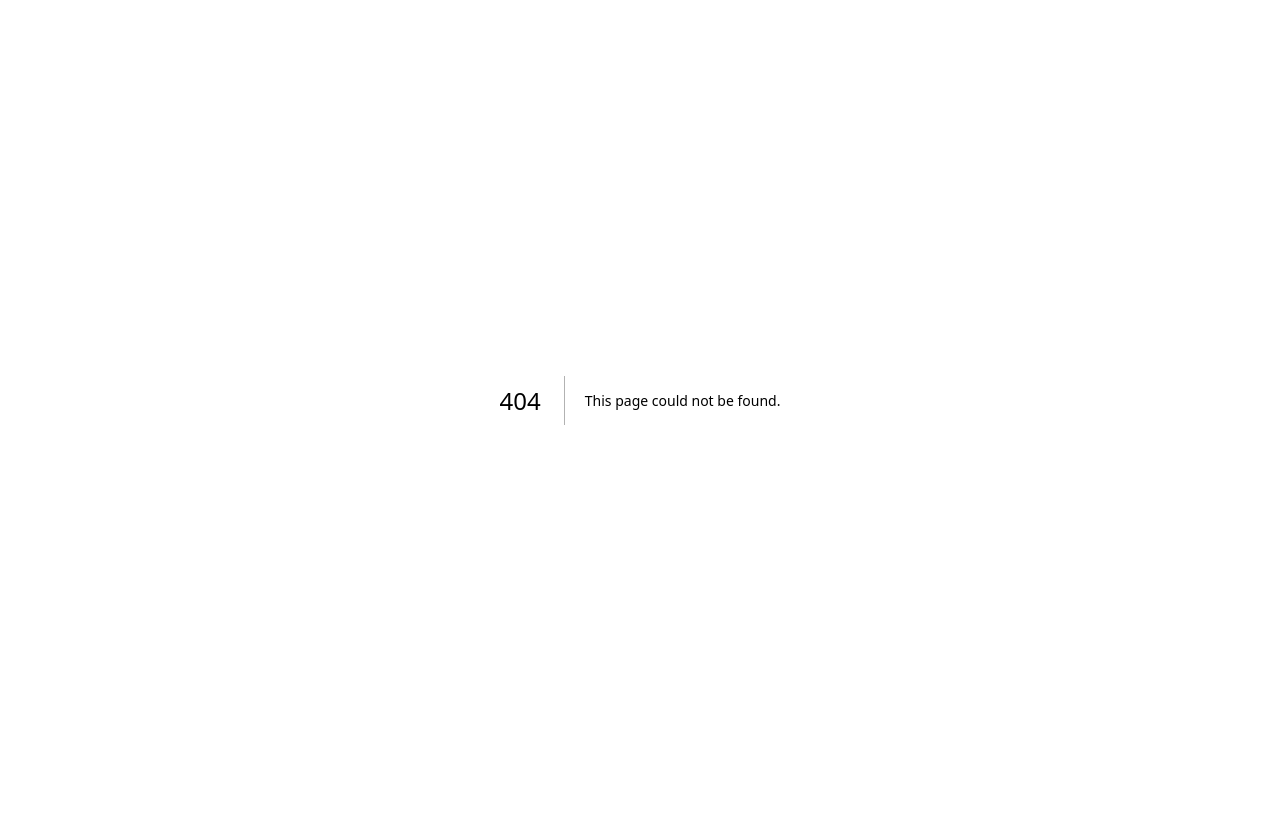
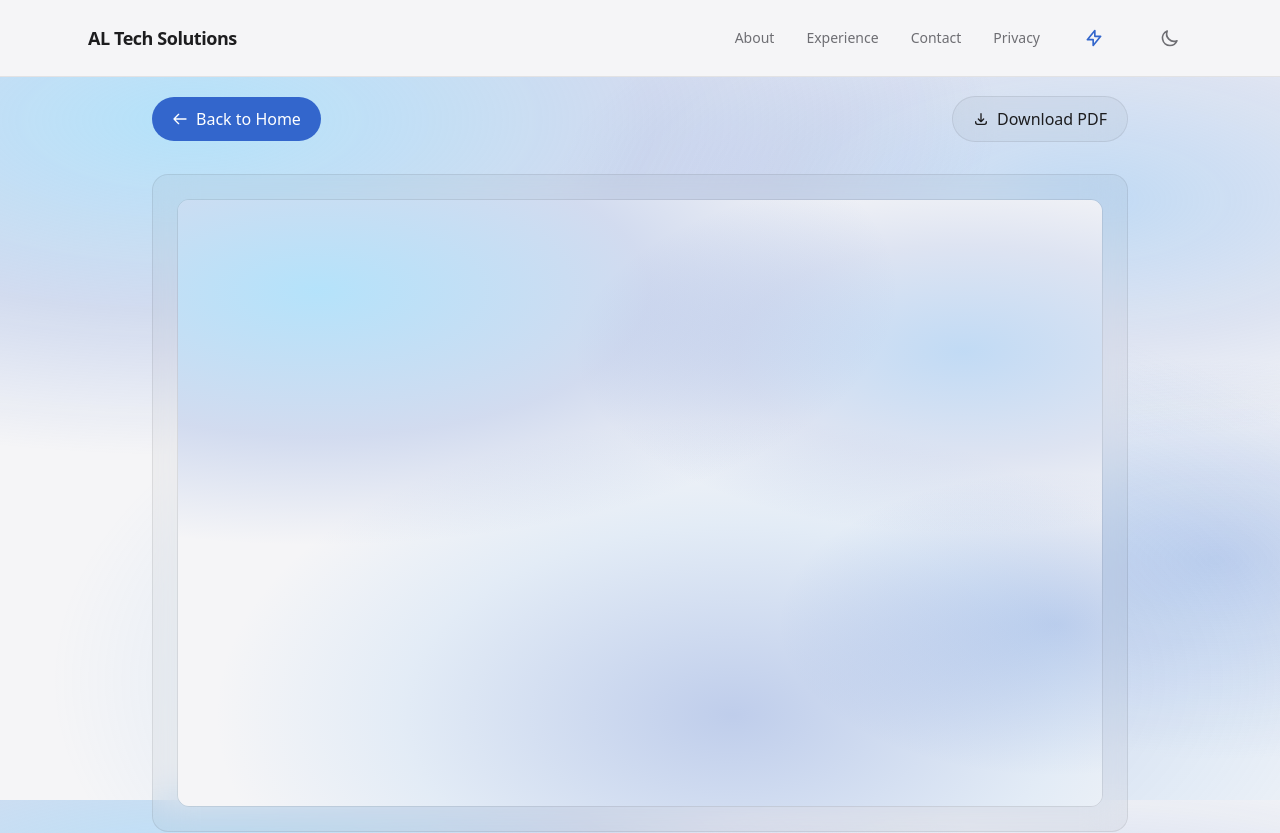
Before and after one commit to fecton/aboutme, a Next.js app: page /resume in a window 1280 px wide. Before the commit this address had no page. Shown: the top 833 px of the page. Before the commit the page ends 800 px from the top, so only its background shows below. Built offline with nearby package versions, Linux system fonts and the light colour scheme.

Commit message:
feat: remove covert letter and implement pdf viewer

```diff
--- /dev/null
+++ b/src/app/resume/page.tsx
@@ -0,0 +1,73 @@
+import type { Metadata } from "next";
+import Link from "next/link";
+import { Navbar } from "@/components/layout/Navbar";
+import { Footer } from "@/components/layout/Footer";
+import { PdfViewer } from "@/components/ui/PdfViewer";
+import { profile } from "@/data/profile";
+
+export const metadata: Metadata = {
+	title: "Resume - Andrii Lytvynenko",
+	description:
+		"Resume of Andrii Lytvynenko, Senior DevOps & Cloud Engineer. AWS & Kubernetes Certified. Available for B2B contracts.",
+	robots: { index: false, follow: true },
+};
+
+export default function ResumePage() {
+	return (
+		<>
+			<Navbar />
+			<main id="main-content" className="min-h-screen pt-24 pb-12">
+				<div className="mx-auto max-w-5xl px-4 sm:px-6">
+					<div className="mb-8 flex flex-col gap-4 sm:flex-row sm:items-center sm:justify-between">
+						<Link
+							href="/"
+							className="inline-flex items-center gap-2 rounded-full bg-accent px-5 py-2.5 font-medium text-white transition-colors hover:bg-accent-dark"
+						>
+							<svg
+								className="h-4 w-4"
+								fill="none"
+								stroke="currentColor"
+								viewBox="0 0 24 24"
+							>
+								<path
+									strokeLinecap="round"
+									strokeLinejoin="round"
+									strokeWidth={2}
+									d="M10 19l-7-7m0 0l7-7m-7 7h18"
+								/>
+							</svg>
+							Back to Home
+						</Link>
+						<a
+							href={profile.resumeUrl}
+							target="_blank"
+							rel="noopener noreferrer"
+							download="Andrii_Lytvynenko_Resume.pdf"
+							className="inline-flex items-center gap-2 rounded-full border border-border bg-surface px-5 py-2.5 font-medium text-foreground transition-colors hover:bg-surface-hover backdrop-blur-[20px]"
+						>
+							<svg
+								className="h-4 w-4"
+								fill="none"
+								stroke="currentColor"
+								viewBox="0 0 24 24"
+							>
+								<path
+									strokeLinecap="round"
+									strokeLinejoin="round"
+									strokeWidth={2}
+									d="M4 16v1a3 3 0 003 3h10a3 3 0 003-3v-1m-4-4l-4 4m0 0l-4-4m4 4V4"
+								/>
+							</svg>
+							Download PDF
+						</a>
+					</div>
+
+					<div className="rounded-2xl border border-border bg-surface p-4 backdrop-blur-[20px] md:p-6">
+						<PdfViewer src={profile.resumeUrl} title="Andrii Lytvynenko Resume" />
+					</div>
+				</div>
+			</main>
+			<Footer />
+		</>
+	);
+}
--- a/src/components/hero/HeroSection.tsx
+++ b/src/components/hero/HeroSection.tsx
@@ -1,6 +1,7 @@
 "use client";
 
 import Image from "next/image";
+import Link from "next/link";
 import { motion, useReducedMotion } from "framer-motion";
 import { profile } from "@/data/profile";
 import { useReduceEffects } from "@/components/providers/ReduceEffectsProvider";
@@ -104,25 +105,20 @@ export function HeroSection() {
 						variants={itemVariants}
 						className="flex flex-col items-center justify-center gap-4 sm:flex-row sm:flex-wrap"
 					>
+						<Link
+							href="/resume/"
+							className="flex min-h-[44px] min-w-[44px] items-center justify-center rounded-xl border border-border bg-accent px-6 py-3 font-medium text-white transition-all hover:bg-accent-dark focus-visible:ring-2 focus-visible:ring-border"
+						>
+							View Resume
+						</Link>
 						<a
 							href={profile.resumeUrl}
 							target="_blank"
 							rel="noopener noreferrer"
-							className="flex min-h-[44px] min-w-[44px] items-center justify-center rounded-xl border border-border bg-accent px-6 py-3 font-medium text-white transition-all hover:bg-accent-dark focus-visible:ring-2 focus-visible:ring-border"
+							className="flex min-h-[44px] min-w-[44px] items-center justify-center rounded-xl border border-border px-6 py-3 font-medium text-foreground transition-all hover:bg-surface-hover focus-visible:ring-2 focus-visible:ring-border"
 							download="Andrii_Lytvynenko_Resume.pdf"
 						>
 							Download Resume
-						</a>
-						<a
-							href={profile.coverLetterUrl}
-							target="_blank"
-							rel="noopener noreferrer"
-							className={`flex min-h-[44px] min-w-[44px] items-center justify-center rounded-xl border border-border px-6 py-3 font-medium text-foreground transition-all hover:bg-surface-hover focus-visible:ring-2 focus-visible:ring-border ${
-								reduceEffects ? "bg-background" : "bg-surface backdrop-blur-[20px]"
-							}`}
-							download="Andrii_Lytvynenko_Cover_Letter.pdf"
-						>
-							Download Cover Letter
 						</a>
 					</motion.div>
 				</motion.div>
--- /dev/null
+++ b/src/components/ui/PdfViewer.tsx
@@ -0,0 +1,14 @@
+interface PdfViewerProps {
+	src: string;
+	title: string;
+}
+
+export function PdfViewer({ src, title }: PdfViewerProps) {
+	return (
+		<iframe
+			src={src}
+			title={title}
+			className="h-[calc(100vh-12rem)] w-full rounded-xl border border-border"
+		/>
+	);
+}
--- a/src/data/profile.ts
+++ b/src/data/profile.ts
@@ -32,10 +32,7 @@ export const profile = {
 	profileImage: "/images/tm-easy-profile.webp",
 	email: "a.v.lytvynenko2004@gmail.com",
 	location: "Czestochowa, Poland (EU)",
-	resumeUrl:
-		"https://docs.google.com/document/d/1AU11pYNam32N1Ec1QJ9v6KIaw1pDx8PCoNXGfZNVU-4/export?format=pdf",
-	coverLetterUrl:
-		"https://docs.google.com/document/d/1VeKq8g9Dfarf_kg7ri5AN2mi3cp_UKVmjDLwLNKhP44/export?format=pdf",
+	resumeUrl: "/pdf/resume.pdf",
 	bio: {
 		intro:
 			"I'm a Senior DevOps & Cloud Engineer with 5+ years of experience designing, implementing, and optimizing cloud infrastructure for enterprise clients. I specialize in building scalable, secure, and cost-efficient solutions using AWS, Kubernetes, and Infrastructure as Code practices.",
```
Also changed, not shown: 2 other files (tests, documents, lock files or other folders).
